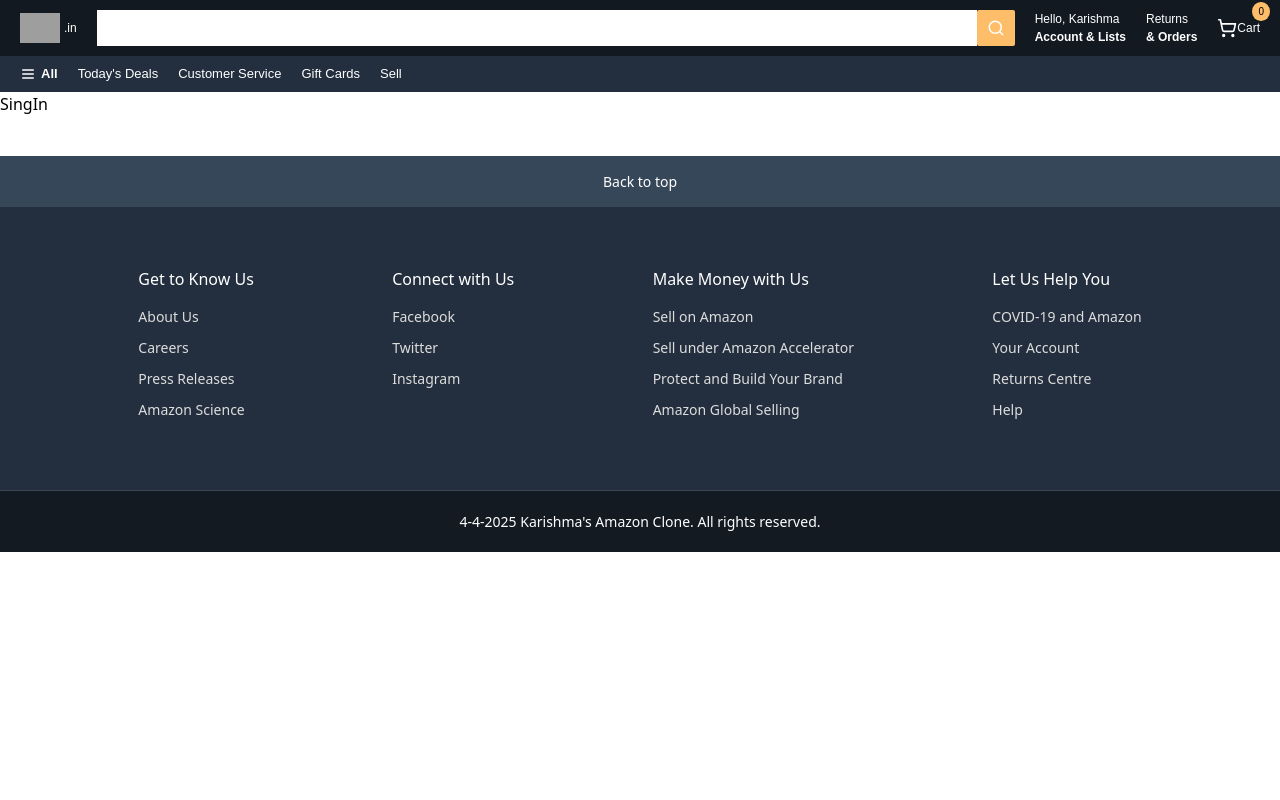
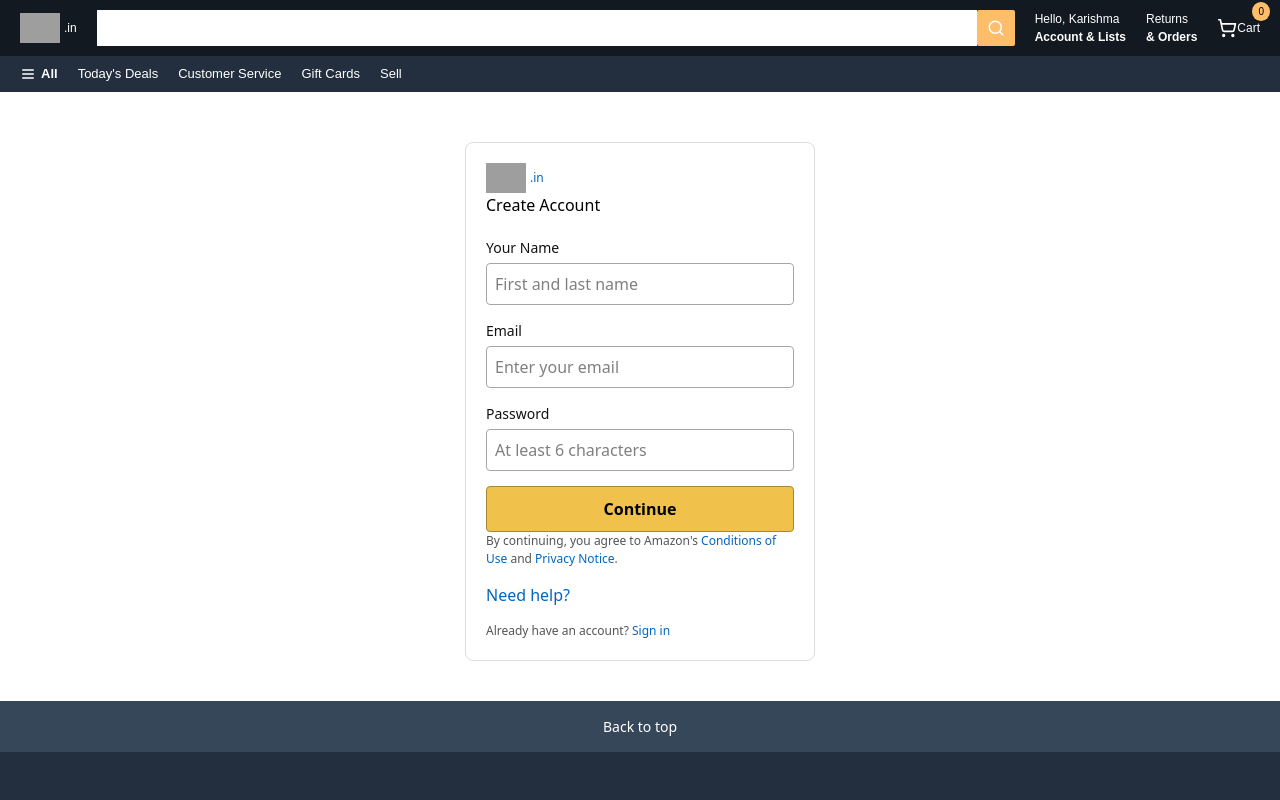
Before and after one commit to karishmakumariDev/amazon_clone_fullstack, a React (Vite) app in the folder frontend/: page /register in a window 1280 px wide. Shown: the top 800 px of the page. Built offline with nearby package versions, Linux system fonts and the light colour scheme; grey boxes are pictures that could not be loaded.

Commit message:
complete cart_section

```diff
--- a/frontend/src/App.jsx
+++ b/frontend/src/App.jsx
@@ -6,18 +6,22 @@
 import { Routes, Route } from 'react-router-dom';
 import SignUp from './components/signing/singUp/signUp/SignUp';
 import SingIn from './components/signing/SingIn';
+import Cart from './components/cart_section/cart';
+
 function App() {
   return (
     <div>
       <Navbar />
       <Routes>
          <Route path="/" element={<Maincamp/>}></Route>
-         <Route path="/login" element={<SignUp/>}></Route>
-         <Route path="/register" element={<SingIn/>}></Route>
+         <Route path="/login" element={ <SingIn/>}></Route>
+         <Route path="/register" element={<SignUp/>}></Route>
+         <Route path="/cart-section/:id" element={<Cart />} />
       </Routes>
       <Footer/>
     </div>
   );
 }
 
+
 export default App
--- /dev/null
+++ b/frontend/src/components/cart_section/cart.css
@@ -0,0 +1,83 @@
+.cart_container {
+    display: flex;
+    justify-content: center;
+    align-items: flex-start;
+    background: #fff;
+    padding: 40px;
+    margin: 40px auto;
+    border-radius: 8px;
+    box-shadow: 0 2px 10px rgba(0, 0, 0, 0.1);
+    width: 90%;
+    gap: 30px;
+  }
+
+  .left_image img {
+    width: 350px;
+    height: auto;
+    object-fit: contain;
+  }
+
+  .middle_details {
+    flex: 1;
+  }
+
+  .middle_details h2 {
+    font-size: 24px;
+    margin-bottom: 10px;
+  }
+
+  .middle_details p {
+    margin: 5px 0;
+  }
+
+  .middle_details ul {
+    margin-top: 10px;
+    padding-left: 20px;
+  }
+
+  .middle_details li {
+    margin-bottom: 5px;
+  }
+
+  .deal {
+    color: #B12704;
+    font-weight: bold;
+  }
+
+  .right_purchase {
+    width: 250px;
+    border: 1px solid #ddd;
+    padding: 20px;
+    border-radius: 8px;
+  }
+
+  .right_purchase h3 {
+    color: #B12704;
+  }
+
+  .right_purchase button {
+    width: 100%;
+    padding: 10px;
+    margin-top: 10px;
+    border: none;
+    border-radius: 4px;
+    font-weight: bold;
+    cursor: pointer;
+    font-size: 16px;
+  }
+
+  .add_to_cart_btn {
+    background-color: #FFD814;
+    color: #111;
+  }
+
+  .buy_now_btn {
+    background-color: #FFA41C;
+    color: white;
+  }
+
+  .right_purchase .secure {
+    margin-top: 10px;
+    color: #555;
+    font-size: 14px;
+  }
--- /dev/null
+++ b/frontend/src/components/cart_section/cart.jsx
@@ -0,0 +1,58 @@
+import React from 'react';
+import './cart.css';
+
+const Cart = () => {
+
+
+  const product = {
+    id: 'product1',
+    url: 'https://rukminim1.flixcart.com/image/150/150/kapoo7k0/electric-kettle/p/6/s/pigeon-favourite-original-imafs7xhj5uwgrh4.jpeg?q=70',
+    detailUrl: 'https://rukminim1.flixcart.com/image/416/416/kapoo7k0/electric-kettle/p/6/s/pigeon-favourite-original-imafs7xhj5uwgrh4.jpeg?q=70',
+    title: {
+      shortTitle: 'Home & Kitchen',
+      longTitle: 'Pigeon FAVOURITE Electric Kettle  (1.5 L, Silver, Black)'
+    },
+    price: 999,
+    quantity: 1
+  };
+
+  return (
+    <div className="cart_container">
+      <div className="left_image">
+      <img src={product.url} alt="product" />
+      </div>
+
+
+      <div className="middle_details">
+        <h2>Product Title Example: Noise ColorFit Icon 2</h2>
+        <p>⭐⭐⭐⭐☆ (4.2 out of 5 stars)</p>
+        <p><strong>Brand:</strong> Noise</p>
+        <p><strong>Price:</strong> ₹1,499</p>
+        <p><strong>Deal of the Day:</strong> ₹1,299 <span className="deal">Limited time deal!</span></p>
+        <p><strong>Save Extra:</strong> No Cost EMI available</p>
+        <p><strong>Warranty:</strong> 1 Year Manufacturer Warranty</p>
+        <p><strong>About this item:</strong></p>
+        <ul>
+          <li>1.85” TFT Display with 550 nits brightness</li>
+          <li>Noise Health Suite: Heart rate, SpO2, Stress monitoring</li>
+          <li>Up to 7 days battery life</li>
+          <li>Bluetooth calling</li>
+        </ul>
+      </div>
+
+      <div className="right_purchase">
+        <h3>₹1,299</h3>
+        <p><strong>FREE delivery:</strong> Monday, 8 April</p>
+        <p><strong>In stock</strong></p>
+        <p>Sold by <strong>Cloudtail India</strong> and Fulfilled by Amazon.</p>
+
+        <button className="add_to_cart_btn">Add to Cart</button>
+        <button className="buy_now_btn">Buy Now</button>
+
+        <p className="secure">🔒 Secure transaction</p>
+      </div>
+    </div>
+  );
+};
+
+export default Cart;
--- a/frontend/src/components/signing/Signin.css
+++ b/frontend/src/components/signing/Signin.css
@@ -0,0 +1,66 @@
+.signin-container {
+    display: flex;
+    justify-content: center;
+    margin-top: 50px;
+  }
+
+  .signin-form {
+    width: 350px;
+    padding: 20px;
+    border: 1px solid #ddd;
+    border-radius: 8px;
+    background-color: white;
+  }
+
+  .signin-form h2 {
+    margin-bottom: 20px;
+    font-weight: 500;
+  }
+
+  .signin-form label {
+    display: block;
+    margin-bottom: 5px;
+    font-size: 14px;
+    color: #111;
+  }
+
+  .signin-form input {
+    width: 100%;
+    padding: 8px;
+    margin-bottom: 15px;
+    border: 1px solid #a6a6a6;
+    border-radius: 4px;
+  }
+
+  .signin-form button {
+    width: 100%;
+    padding: 10px;
+    background-color: #f0c14b;
+    border: 1px solid #a88734;
+    border-radius: 4px;
+    cursor: pointer;
+    font-weight: bold;
+  }
+
+  .signin-form button:hover {
+    background-color: #e2b33c;
+  }
+
+  .signin-form p {
+    font-size: 12px;
+    color: #555;
+  }
+
+  .signin-form a {
+    color: #0066c0;
+    text-decoration: none;
+  }
+
+  .signin-form a:hover {
+    text-decoration: underline;
+  }
+
+  .signin-help,
+  .signin-footer {
+    margin-top: 15px;
+  }
--- a/frontend/src/components/signing/SingIn.jsx
+++ b/frontend/src/components/signing/SingIn.jsx
@@ -1,8 +1,45 @@
 import React from 'react'
+import "./Signin.css"
 
 const SingIn = () => {
   return (
-    <div>SingIn</div>
+    <div className="signin-container">
+      <div className="signin-form">
+        <h2>Sign-In</h2>
+        <form>
+          <label>Email or mobile phone number</label>
+          <input
+            type="email"
+            name="email"
+            placeholder="Enter your email"
+            required
+          />
+
+          <label>Password</label>
+          <input
+            type="password"
+            name="password"
+            placeholder="Enter your password"
+            required
+          />
+
+          <button type="submit">Sign-In</button>
+        </form>
+
+        <p>
+          By continuing, you agree to Amazon's <a href="#">Conditions of Use</a> and <a href="#">Privacy Notice</a>.
+        </p>
+
+        <div className="signin-help">
+          <a href="#">Need help?</a>
+        </div>
+
+        <div className="signin-footer">
+          <p>New to Amazon?</p>
+          <a href="/register">Create your Amazon account</a>
+        </div>
+      </div>
+    </div>
   )
 }
 
--- a/frontend/src/components/signing/singUp/signUp/SignUp.jsx
+++ b/frontend/src/components/signing/singUp/signUp/SignUp.jsx
@@ -1,8 +1,66 @@
 import React from 'react'
+import "./Signup.css"
+import { NavLink } from 'react-router-dom'
+
 
 const SignUp = () => {
   return (
-    <div>signUP</div>
+    <div className="signup-container">
+      <div className="signup-form">
+        <div className='navlogo'>
+        <NavLink to="/" activeClassName="active-link">
+        <div className="navbar-logo">
+          <img
+            src="https://upload.wikimedia.org/wikipedia/commons/a/a9/Amazon_logo.svg"
+            alt="Amazon Logo"
+          />
+          <span>.in</span>
+        </div>
+        </NavLink>
+        </div>
+        <h2>Create Account</h2>
+        <form >
+          <label>Your Name</label>
+          <input
+            type="text"
+            name="name"
+
+            placeholder="First and last name"
+            required
+          />
+
+          <label>Email</label>
+          <input
+            type="email"
+            name="email"
+            placeholder="Enter your email"
+            required
+          />
+
+          <label>Password</label>
+          <input
+            type="password"
+            name="password"
+            placeholder="At least 6 characters"
+            required
+          />
+
+          <button type="submit">Continue</button>
+        </form>
+
+        <p>
+          By continuing, you agree to Amazon's <a href="#">Conditions of Use</a> and <a href="#">Privacy Notice</a>.
+        </p>
+
+        <div className="signin-help">
+          <a href="#">Need help?</a>
+        </div>
+
+        <div className="signin-footer">
+          <p>Already have an account? <a href="/login">Sign in</a></p>
+        </div>
+      </div>
+    </div>
   )
 }
 
--- a/frontend/src/components/signing/singUp/signUp/Signup.css
+++ b/frontend/src/components/signing/singUp/signUp/Signup.css
@@ -0,0 +1,66 @@
+.signup-container {
+    display: flex;
+    justify-content: center;
+    margin-top: 50px;
+  }
+
+  .signup-form {
+    width: 350px;
+    padding: 20px;
+    border: 1px solid #ddd;
+    border-radius: 8px;
+    background-color: white;
+  }
+
+  .signup-form h2 {
+    margin-bottom: 20px;
+    font-weight: 500;
+  }
+
+  .signup-form label {
+    display: block;
+    margin-bottom: 5px;
+    font-size: 14px;
+    color: #111;
+  }
+
+  .signup-form input {
+    width: 100%;
+    padding: 8px;
+    margin-bottom: 15px;
+    border: 1px solid #a6a6a6;
+    border-radius: 4px;
+  }
+
+  .signup-form button {
+    width: 100%;
+    padding: 10px;
+    background-color: #f0c14b;
+    border: 1px solid #a88734;
+    border-radius: 4px;
+    cursor: pointer;
+    font-weight: bold;
+  }
+
+  .signup-form button:hover {
+    background-color: #e2b33c;
+  }
+
+  .signup-form p {
+    font-size: 12px;
+    color: #555;
+  }
+
+  .signup-form a {
+    color: #0066c0;
+    text-decoration: none;
+  }
+
+  .signup-form a:hover {
+    text-decoration: underline;
+  }
+
+  .signin-help,
+  .signin-footer {
+    margin-top: 15px;
+  }
```
